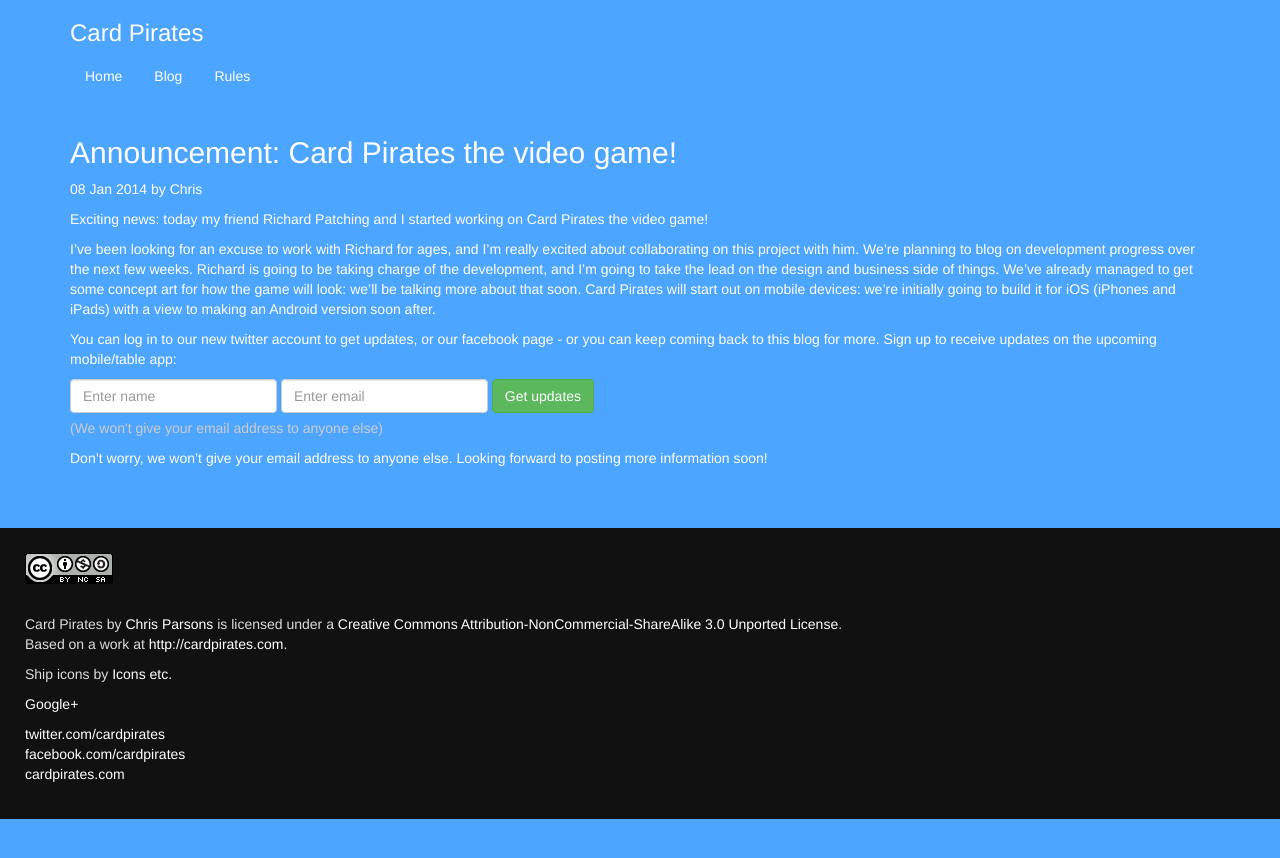
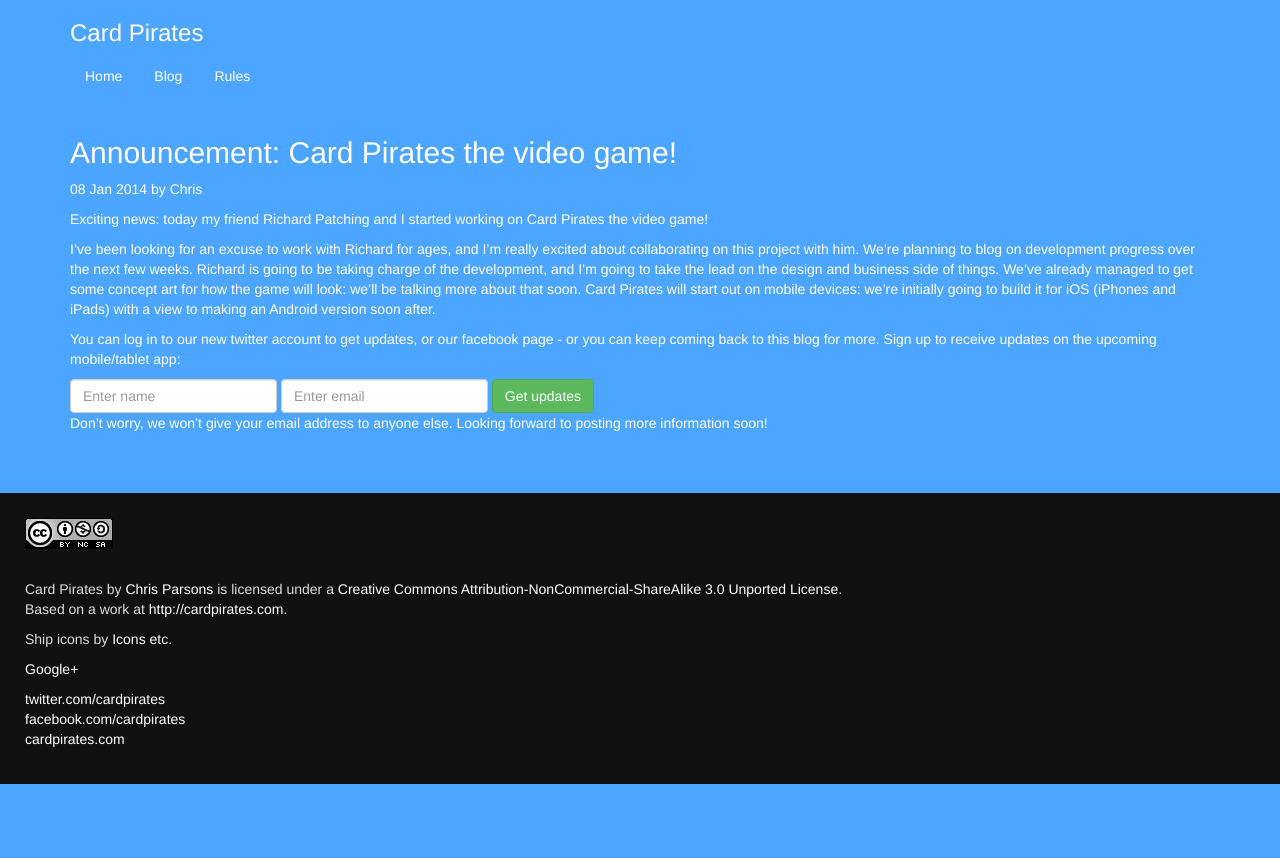
Before and after one commit to chrismdp/cardpirates, a Jekyll site: the page built from _posts/2014-01-08-announcement-card-pirates-for-tablet.md, in a window 1280 px wide. Shown: the top 858 px of the page. Built offline with Jekyll 4.4.1, drawn with Linux system fonts in a browser that asks for light colours; nearby versions of some CDN libraries.

Commit message:
grammar + dups

```diff
--- a/_posts/2014-01-08-announcement-card-pirates-for-tablet.md
+++ b/_posts/2014-01-08-announcement-card-pirates-for-tablet.md
@@ -11,7 +11,7 @@
 
 I've been looking for an excuse to work with Richard for ages, and I'm really excited about collaborating on this project with him. We're planning to blog on development progress over the next few weeks. Richard is going to be taking charge of the development, and I'm going to take the lead on the design and business side of things. We've already managed to get some concept art for how the game will look: we'll be talking more about that soon. Card Pirates will start out on mobile devices: we're initially going to build it for iOS (iPhones and iPads) with a view to making an Android version soon after.
 
-You can log in to [our new twitter account](http://twitter.com/cardpirates) to get updates, or our [facebook page](https://www.facebook.com/cardpirates) - or you can keep coming back to this blog for more. Sign up to receive updates on the upcoming mobile/table app:
+You can log in to [our new twitter account](http://twitter.com/cardpirates) to get updates, or our [facebook page](https://www.facebook.com/cardpirates) - or you can keep coming back to this blog for more. Sign up to receive updates on the upcoming mobile/tablet app:
 
 <form class='form-inline' role='form' action="http://thinkcodelearn.createsend.com/t/r/s/ttlylhk/" method="post">
   <div class='form-group'>
@@ -23,7 +23,6 @@
     <input id="fieldEmail" name="cm-ttlylhk-ttlylhk" class='form-control' type="email" required placeholder='Enter email'/>
   </div>
   <button type="submit" class='btn btn-success'>Get updates</button>
-  <span class='help-block'>(We won't give your email address to anyone else)</span>
 </form>
 
 Don't worry, we won't give your email address to anyone else. Looking forward to posting more information soon!
```
